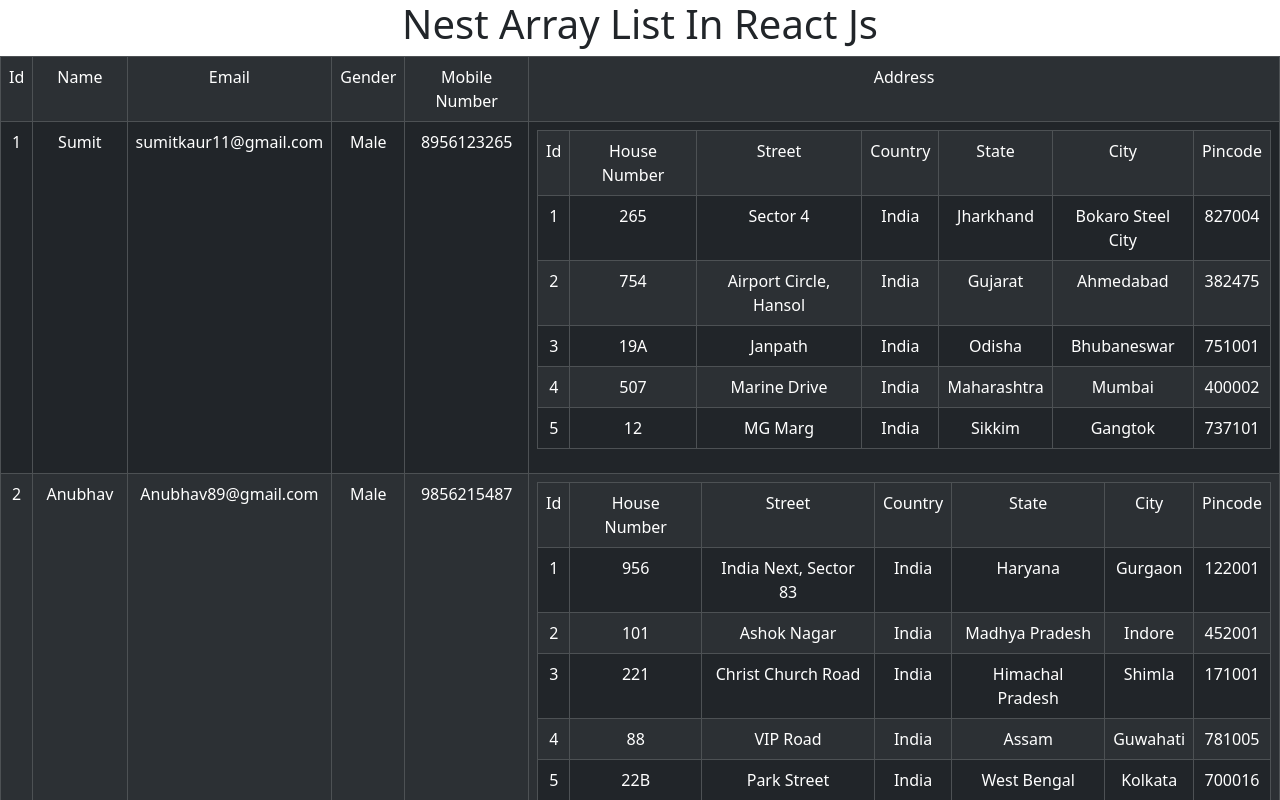
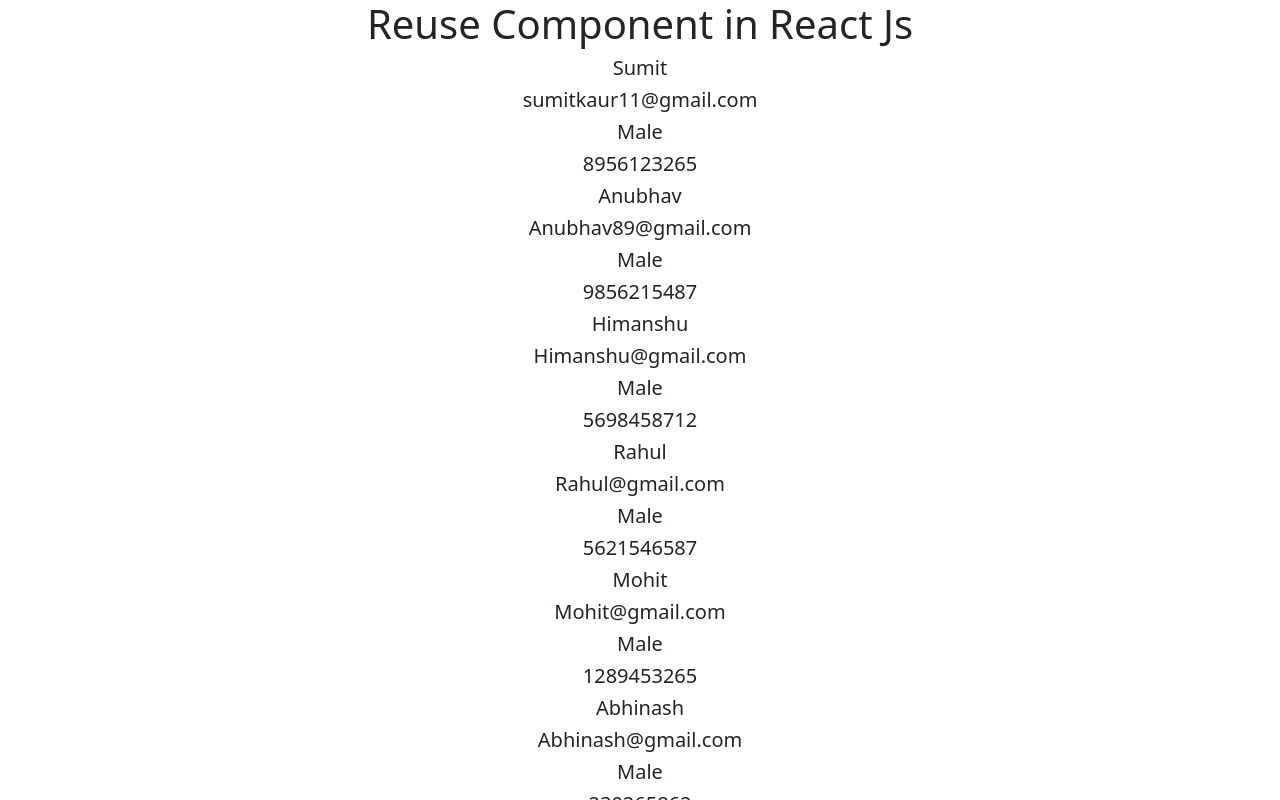
Before and after one commit to Himanshu1201/React-Git, a React (Create React App) app: page / in a window 1280 px wide. Shown: the top 800 px of the page. Built offline with nearby package versions, Linux system fonts and the light colour scheme.

Commit message:
Component reuse in react js

```diff
--- a/src/App.js
+++ b/src/App.js
@@ -24,11 +24,12 @@
 import HandleArrayWithList from './HandleArrayWithList';
 import HandleArrayListWithBootstrap from './HandleArrayListWithBootstrap';
 import NestedArrayist from './NestedArrayList';
+import ReuseComponent from './ReuseComponent';
 
 function App(){
         return(
             <div className='App'>
-                < NestedArrayist/>
+                < ReuseComponent/>
             </div>
         )
       }
--- /dev/null
+++ b/src/ReuseComponent.js
@@ -0,0 +1,307 @@
+import { react } from "react";
+import UserComponent from "./UserComponent";
+
+function ReuseComponent(){
+    const emp = [
+        {
+            name: 'Sumit',
+            email: 'sumitkaur11@gmail.com',
+            gender: 'Male',
+            MobileNumber: '8956123265',
+            address : [
+                {
+                    Hno : "265",
+                    Street:"Sector 4",
+                    Country: "India",
+                    State: "Jharkhand",
+                    City: "Bokaro Steel City",
+                    PinCode:"827004"
+                },
+                {
+                    Hno : "754",
+                    Street:"Airport Circle, Hansol",
+                    Country: "India",
+                    State: "Gujarat",
+                    City: "Ahmedabad",
+                    PinCode:"382475"
+                },
+                {
+                    Hno : "19A",
+                    Street:"Janpath",
+                    Country: "India",
+                    State: "Odisha",
+                    City: "Bhubaneswar",
+                    PinCode:"751001"
+                },
+                {
+                    Hno : "507",
+                    Street:"Marine Drive",
+                    Country: "India",
+                    State: "Maharashtra",
+                    City: "Mumbai",
+                    PinCode:"400002"
+                },
+                {
+                    Hno : "12",
+                    Street:"MG Marg",
+                    Country: "India",
+                    State: "Sikkim",
+                    City: "Gangtok",
+                    PinCode:"737101"
+                }
+            ]
+        },
+        {
+            name: 'Anubhav',
+            email: 'Anubhav89@gmail.com',
+            gender: 'Male',
+            MobileNumber: '9856215487',
+            address : [
+                {
+                    Hno : "956",
+                    Street:"India Next, Sector 83",
+                    Country: "India",
+                    State: "Haryana",
+                    City: "Gurgaon",
+                    PinCode:"122001"
+                },
+                {
+                    Hno : "101",
+                    Street:"Ashok Nagar",
+                    Country: "India",
+                    State: "Madhya Pradesh",
+                    City: "Indore",
+                    PinCode:"452001"
+                },
+                {
+                    Hno : "221",
+                    Street:"Christ Church Road",
+                    Country: "India",
+                    State: "Himachal Pradesh",
+                    City: "Shimla",
+                    PinCode:"171001"
+                },
+                {
+                    Hno : "88",
+                    Street:"VIP Road",
+                    Country: "India",
+                    State: "Assam",
+                    City: "Guwahati",
+                    PinCode:"781005"
+                },
+                {
+                    Hno : "22B",
+                    Street:"Park Street",
+                    Country: "India",
+                    State: "West Bengal",
+                    City: "Kolkata",
+                    PinCode:"700016"
+                }
+            ]
+        },
+        {
+            name: 'Himanshu',
+            email: 'Himanshu@gmail.com',
+            gender: 'Male',
+            MobileNumber: '5698458712',
+            address : [
+                {
+                    Hno : "154",
+                    Street:"Bongaon Jhowdanga Panchpota Rd",
+                    Country: "India",
+                    State: "West Bengal",
+                    City: "Shashadanga",
+                    PinCode:"743273"
+                },
+                {
+                    Hno : "45",
+                    Street:"MG Road",
+                    Country: "India",
+                    State: "Maharashtra",
+                    City: "Pune",
+                    PinCode:"411001"
+                },
+                {
+                    Hno : "33",
+                    Street:"Rajpath Marg",
+                    Country: "India",
+                    State: "Delhi",
+                    City: "New Delhi",
+                    PinCode:"110001"
+                },
+                {
+                    Hno : "908",
+                    Street:"Anna Salai",
+                    Country: "India",
+                    State: "Tamil Nadu",
+                    City: "Chennai",
+                    PinCode:"600002"
+                },
+                {
+                    Hno : "507",
+                    Street:"Marine Drive",
+                    Country: "India",
+                    State: "Maharashtra",
+                    City: "Mumbai",
+                    PinCode:"400002"
+                }
+            ]
+        },
+        {
+            name: 'Rahul',
+            email: 'Rahul@gmail.com',
+            gender: 'Male',
+            MobileNumber: '5621546587',
+            address : [
+                {
+                    Hno : "623",
+                    Street:"Lalbagh",
+                    Country: "India",
+                    State: "Karnataka",
+                    City: "Mangalore",
+                    PinCode:"575003"
+                },
+                {
+                    Hno : "19A",
+                    Street:"Janpath",
+                    Country: "India",
+                    State: "Odisha",
+                    City: "Bhubaneswar",
+                    PinCode:"751001"
+                },
+                {
+                    Hno : "88",
+                    Street:"VIP Road",
+                    Country: "India",
+                    State: "Assam",
+                    City: "Guwahati",
+                    PinCode:"781005"
+                },
+                {
+                    Hno : "101",
+                    Street:"Ashok Nagar",
+                    Country: "India",
+                    State: "Madhya Pradesh",
+                    City: "Indore",
+                    PinCode:"452001"
+                },
+                {
+                    Hno : "33",
+                    Street:"Rajpath Marg",
+                    Country: "India",
+                    State: "Delhi",
+                    City: "New Delhi",
+                    PinCode:"110001"
+                }
+            ]
+        },
+        {
+            name: 'Mohit',
+            email: 'Mohit@gmail.com',
+            gender: 'Male',
+            MobileNumber: '1289453265',
+            address : [
+                {
+                    Hno : "101",
+                    Street:"Ashok Nagar",
+                    Country: "India",
+                    State: "Madhya Pradesh",
+                    City: "Indore",
+                    PinCode:"452001"
+                },
+                {
+                    Hno : "22B",
+                    Street:"Park Street",
+                    Country: "India",
+                    State: "West Bengal",
+                    City: "Kolkata",
+                    PinCode:"700016"
+                },
+                {
+                    Hno : "45",
+                    Street:"MG Road",
+                    Country: "India",
+                    State: "Maharashtra",
+                    City: "Pune",
+                    PinCode:"411001"
+                },
+                {
+                    Hno : "908",
+                    Street:"Anna Salai",
+                    Country: "India",
+                    State: "Tamil Nadu",
+                    City: "Chennai",
+                    PinCode:"600002"
+                },
+                {
+                    Hno : "33",
+                    Street:"Rajpath Marg",
+                    Country: "India",
+                    State: "Delhi",
+                    City: "New Delhi",
+                    PinCode:"110001"
+                }
+            ]
+        },
+        {
+            name: 'Abhinash',
+            email: 'Abhinash@gmail.com',
+            gender: 'Male',
+            MobileNumber: '230265862',
+            address : [
+                {
+                    Hno : "734",
+                    Street:"Manikonda",
+                    Country: "India",
+                    State: "Andhra Pradesh",
+                    City: "Hyderabad",
+                    PinCode:"500089"
+                },
+                {
+                    Hno : "12",
+                    Street:"MG Marg",
+                    Country: "India",
+                    State: "Sikkim",
+                    City: "Gangtok",
+                    PinCode:"737101"
+                },
+                {
+                    Hno : "221",
+                    Street:"Christ Church Road",
+                    Country: "India",
+                    State: "Himachal Pradesh",
+                    City: "Shimla",
+                    PinCode:"171001"
+                },
+                {
+                    Hno : "88",
+                    Street:"VIP Road",
+                    Country: "India",
+                    State: "Assam",
+                    City: "Guwahati",
+                    PinCode:"781005"
+                },
+                {
+                    Hno : "507",
+                    Street:"Marine Drive",
+                    Country: "India",
+                    State: "Maharashtra",
+                    City: "Mumbai",
+                    PinCode:"400002"
+                }
+            ]
+        }
+    ];
+    return(
+        <div>
+            <h1> Reuse Component in React Js</h1>
+            {
+                emp.map((item, i)=>
+                    <UserComponent data={item}/>
+                )
+            }
+        </div>
+    )
+}
+
+export default ReuseComponent;
--- /dev/null
+++ b/src/UserComponent.js
@@ -0,0 +1,16 @@
+import React from "react"
+import { Table } from "react-bootstrap"
+
+function UserComponent(props){
+    return(
+        <div>
+            <h5>{props.data.name}</h5>
+            <h5>{props.data.email}</h5>
+            <h5>{props.data.gender}</h5>
+            <h5>{props.data.MobileNumber}</h5>
+        </div>
+
+    )
+}
+
+export default UserComponent
```
